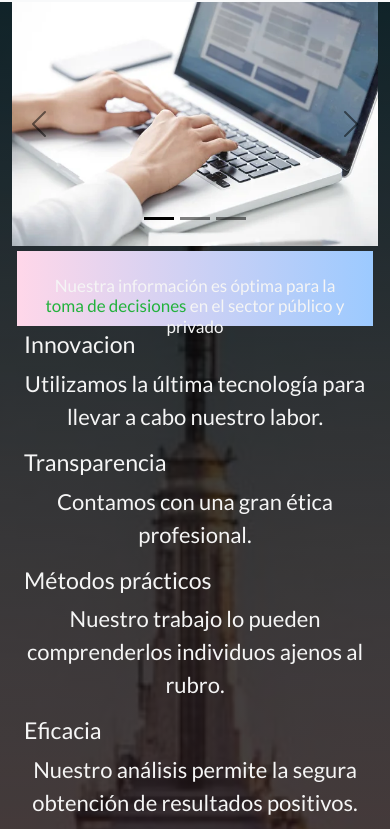
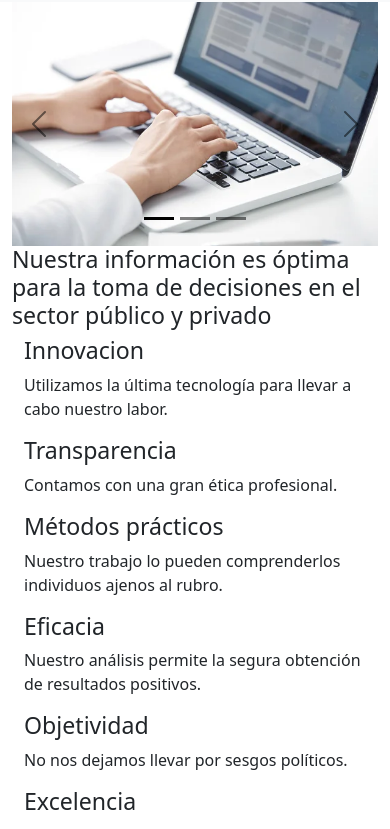
Before and after one commit to maurorecalde/tercerare-entrega, a plain HTML site: page index.html in a window 390 px wide. Shown: the part 54-883 px from the top of the page. Drawn offline with nearby package versions, Linux system fonts and the light colour scheme.

Commit message:
style css

```diff
--- a/css/style.css
+++ b/css/style.css
@@ -2,13 +2,12 @@
 @import url("https://fonts.googleapis.com/css2?family=Lato:wght@400;700;900&display=swap");
 /* Responsive con tres breakpoints */
 /* Responsive con tres breakpoints */
-@media (max-width: 576px) {
+@media (min-width: 500px) {
   * {
     box-sizing: border-box;
     margin: 0;
     padding: 0;
     font-family: "Lato", sans-serif;
-    color: whitesmoke;
   }
   /* Body */
   body {
```
